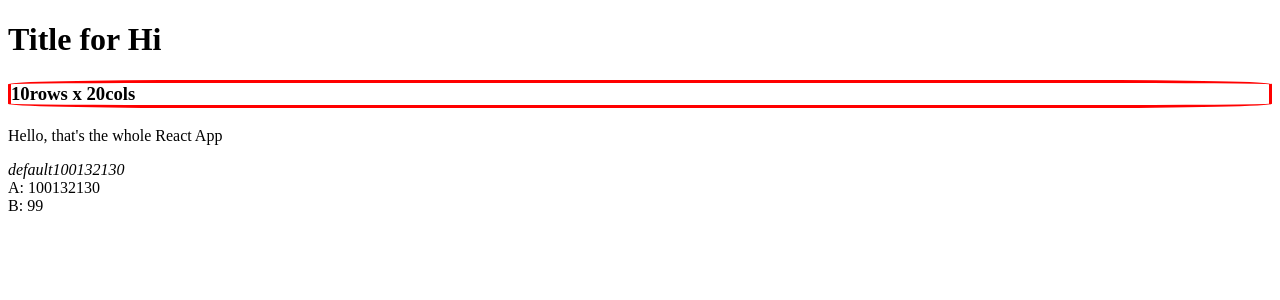
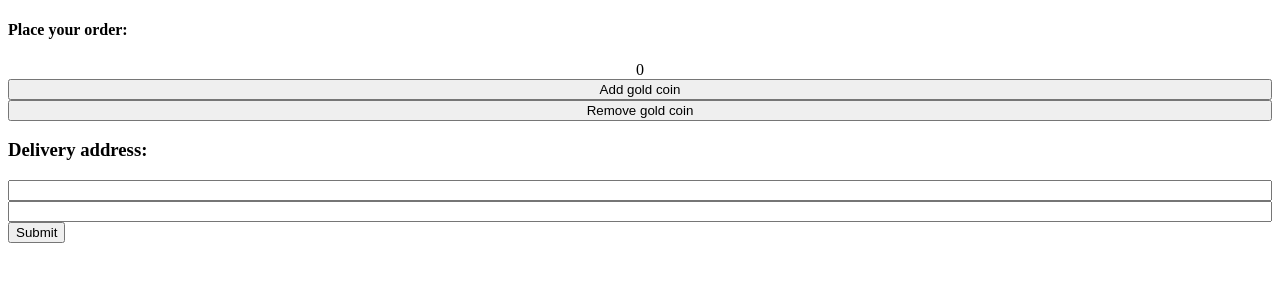
Before and after one commit to daniyar-yes/react-fetch-from-web, a React (Vite) app: page / in a window 1280 px wide. Shown: the top 300 px of the page. Built offline with nearby package versions, Linux system fonts and the light colour scheme.

Commit message:
order form complete

```diff
--- a/src/ACase.jsx
+++ b/src/ACase.jsx
@@ -2,7 +2,7 @@ export default function ACase({aCaseMessageString = 'default', numberForA}) {
 
   // aCaseMessageString - just a string ''
   // numberForA - just a number
-  console.log({aCaseMessageString, numberForA})
+
   return (
     <div style={{fontStyle: 'italic'}}>
       {aCaseMessageString}
--- a/src/App.jsx
+++ b/src/App.jsx
@@ -1,10 +1,14 @@
-import SomeText from "./SomeText";
+import MainContainer from "./MainContainer";
+import { StrictMode } from "react";
 
 function App() {
 
+
   return (
     <>
-      <SomeText />
+      <StrictMode>
+        <MainContainer />
+      </StrictMode>
     </>
   )
 }
@@ -26,3 +30,57 @@ export default App
 // styles in JSX (literal style property, external style module)
 
 // React State (?)
+
+
+
+//            //indexes:0      1     2   3     4   5     6     7     8   9   10
+// let arr = new Array(1, 4, 9, 16);
+
+// const itemToFind = 'asda';
+
+// // array manipulation methods
+// // push, pop, shift, unshift
+
+// console.log('Original arr Before: ', arr)
+
+// console.log(arr.map((item) => item ** 2))
+
+// console.log('original arr After: ', arr)
+
+
+
+// for (let i = 0; i < arr.length; i++) {
+//   console.log(arr[i])
+// }
+
+
+
+// Array methods:
+
+// forEach
+// map
+// filter
+
+// 1 - higher level (higher voltage) 1.5 V
+
+// if (level > threshold) then it's 1
+
+// ~ threshold for 0 or 1, let's say:    ~1V
+
+// if (level < threshold) then it's 0
+
+// 0 - lower level of signal (lower voltage) 0.5 V
+
+// signal - electric current
+
+// hex - hexadecimal - 16 based system (hex - 6, dec - 10)
+// 0123456789ABCDEF
+// 0 - 0 (min)
+// 16 - F (max)
+
+// color: #RGB
+// color: #RRGGBB
+// color: #14760a
+// color #1da147
+
+// STATE: object that describes the current state of the UI
--- /dev/null
+++ b/src/MainContainer.jsx
@@ -0,0 +1,17 @@
+// React component: is a JavaScript function, that takes exactly one input ('{props}') and returns
+import OrderForm from "./OrderForm/OrderForm";
+
+
+function MainContainer() {
+
+    return (
+        <>
+            <h4>Place your order:</h4>
+            <OrderForm />
+            {/* <OrderForm borderColor={'blue'} borderSize={10}/>
+            <OrderForm borderColor={'yellow'} borderSize={20}/> */}
+        </>
+    )
+}
+
+export default MainContainer
--- /dev/null
+++ b/src/OrderForm/OrderForm.jsx
@@ -0,0 +1,94 @@
+import { useState, useEffect } from 'react';
+//            props {borderColor, borderSize}
+// borderColor={'aquamarine'} borderSize={10}
+
+const OrderForm = ({ borderColor, borderSize }) => {
+
+    const [counter, setCounter] = useState(0);
+    const [streetName, setStreetName] = useState('');
+    const [streetNumber, setStreetNumber] = useState(null);
+    const [finalFormData, setFinalFormData] = useState({});
+    const [isOrderComplete, setIsOrderComplete] = useState(false);
+
+    console.log(streetName)
+
+    // FE state often has a problem of Dirty, In-progress changes
+    // You don't need to capture every incremental step of the user's inputs
+    // you only want the final, confirmed state capture
+    // Dirty vs Pristine state
+    // IN-progress vs. Commit
+
+    useEffect(() => {
+        setFinalFormData({
+            counterValuer: counter,
+            streetNameValue: streetName,
+            streetNumberValue: streetNumber
+        })
+        console.log(JSON.stringify(finalFormData))
+    }, [streetName, streetNumber, counter]);
+
+
+    function additionButtonHandler() {
+        setCounter(counter + 1)
+    };
+
+    console.log('re-rendered', `value of street name is ${streetName}`)
+
+
+    function subtractionButtonHandler() {
+        setCounter(counter - 1)
+    };
+
+    function submissionHandler() {
+        setIsOrderComplete(!isOrderComplete)
+    }
+
+
+    // condition ? outcome : fallback
+    return (
+        <>
+            {isOrderComplete
+                ?
+                <div>
+                    <h4>Order complete</h4>
+                    <p>You have ordered {counter} pieces of gold. Delivered to {streetNumber} {streetName} in 3 business days</p>
+                    <button onClick={() => setIsOrderComplete(!isOrderComplete)}>Order again</button>
+                </div>
+                :
+                <div style={{ border: `${borderSize}px solid ${borderColor}` }}>
+                    <div style={{ display: 'flex', flexDirection: 'column', minWidth: '100px' }}>
+                        {/* placeholder counter */}
+                        <div style={{ margin: 'auto' }}>{counter}</div>
+                        <button onClick={additionButtonHandler}>Add gold coin</button>
+                        <button onClick={subtractionButtonHandler}>Remove gold coin</button>
+                    </div>
+                    <h3>Delivery address:</h3>
+                    <div style={{ display: 'flex', flexDirection: 'column', minWidth: '100px' }}>
+                        <div style={{ margin: 'auto' }}>{streetNumber}</div>
+                        <div style={{ margin: 'auto' }}>{streetName}</div>
+                        <input type="text" id='street-name' onChange={(e) => setStreetName(e.target.value)}></input>
+                        <input type="number" id='street-number' onChange={(e) => setStreetNumber(e.target.value)}></input>
+                    </div>
+                    <button onClick={submissionHandler}>Submit</button>
+                </div>}
+
+        </>
+    )
+}
+
+export default OrderForm;
+
+
+
+
+// React component lifecycle
+// mounting (initial call / showing / of your component)
+// lives - some user Inputs, handler run, other side effects
+// re-renders (this one is part of 'lives' stage)
+// components are re-rendered by React as a response
+// to certain triggers / events
+// re-render is a synonim to re-paint on screen, but not exactly
+// repaint - only visual changes
+// re-render - all the computations / function re-run
+// not all computations insde your component
+// are meant to be visual
--- a/src/SomeText.jsx
+++ /dev/null
@@ -1,28 +0,0 @@
-// React component: is a JavaScript function, that takes exactly one input ('{props}') and returns
-
-import ACase from "./ACase";
-import BCase from "./BCase";
-
-// exactly one output - one JSX element.
-let a = 100132130;
-let b = 99;
-
-
-function SomeText() {
-    console.log('hi from outside SomeText file')
-    let sizeOfTable = '10rows x 20cols';
-
-    return (
-        <>
-            <h1>Title for Hi</h1>
-            <h3 style={{ border: '3px solid red', borderRadius: '15%' }}>{sizeOfTable}</h3>
-            <p>Hello, that's the whole React App</p>
-            {(a > b) ? <ACase numberForA={a}/> : <BCase />}
-            A: {a}
-            <br />
-            B: {b}
-        </>
-    )
-}
-
-export default SomeText
```
Lines whose indentation alone changed are shown as unchanged.
